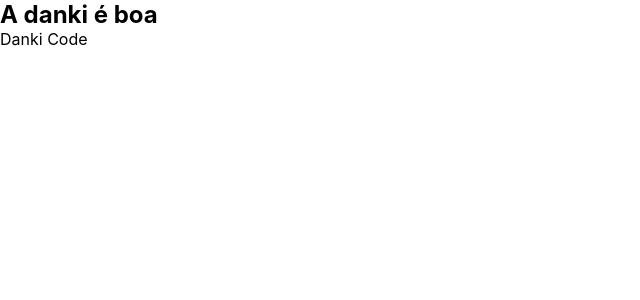
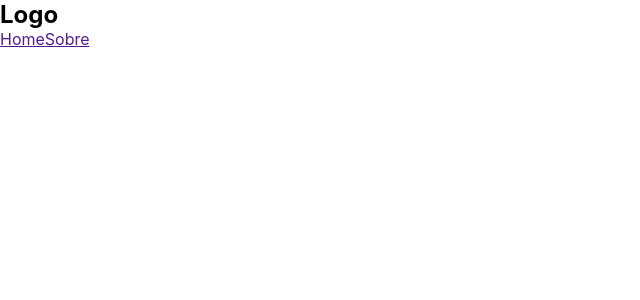
Before and after one commit to mateus040/Curso_DankiCode, a React (Create React App) app in the folder Curso_React/my-app/: page / in a window 1280 px wide. Shown: the top 300 px of the page, without its empty margins (0-640 px from the left). Built offline with nearby package versions, Linux system fonts and the light colour scheme.

Commit message:
criando componentes

```diff
--- a/Curso_React/my-app/src/App.js
+++ b/Curso_React/my-app/src/App.js
@@ -1,10 +1,10 @@
 import './App.css';
+import Header from './Header'; // Importando componente Header
 
 function App(props) {
   return (
     <div className="App">
-      <h2>{props.texto.chamada}</h2>
-      <p>{props.texto.chamada2}</p>
+      <Header />
     </div>
   );
 }
--- /dev/null
+++ b/Curso_React/my-app/src/Header.js
@@ -0,0 +1,18 @@
+//import './App.css';
+
+function Header(props) {
+    return (
+        <div className="Header">
+            <div className="Header__logo">
+                <h2>Logo</h2>
+            </div>
+
+            <div className="Header__menu">
+                <a href="">Home</a>
+                <a href="">Sobre</a>
+            </div>
+        </div>
+    );
+}
+
+export default Header;
```
